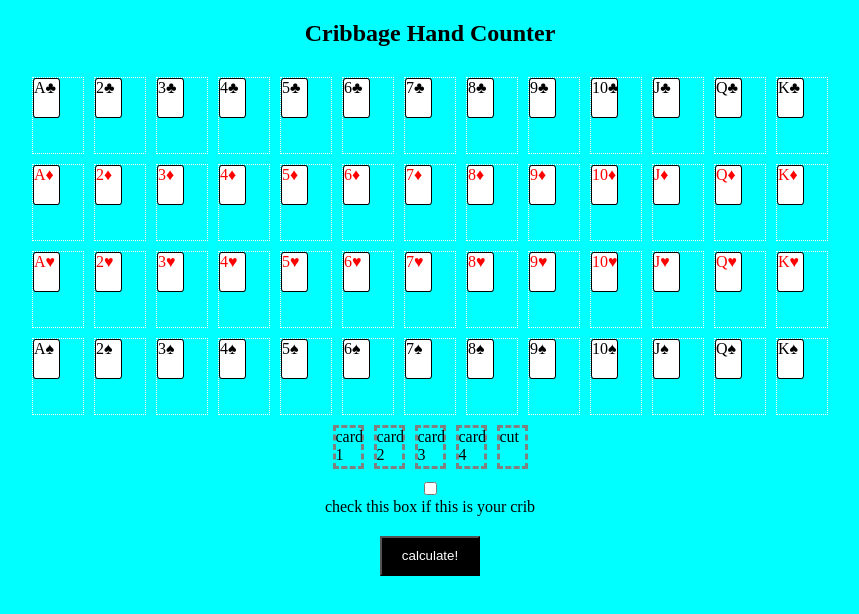
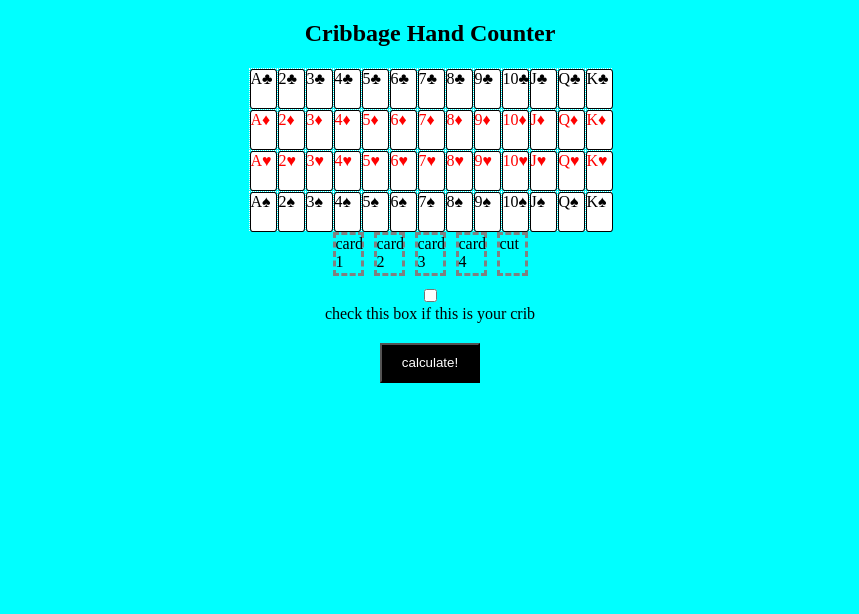
Before and after one commit to dfromm91/dfromm91.github.io, a plain HTML site: page index.html in a window 1280 px wide. Shown: the whole page, without its empty margins (210-1069 px from the left). Drawn offline with Linux system fonts and the light colour scheme.

Commit message:
Update style.css

```diff
--- a/style.css
+++ b/style.css
@@ -13,8 +13,8 @@ p{
 .cardContainer{
     display: grid;
     grid-template-columns: repeat(13,1fr);
-    gap: 10px;
-    margin: 10px;
+    gap: 1px;
+    margin: 1px;
 }
 
 .card{
@@ -59,8 +59,8 @@ p{
 }
 .containerSlot{
     border: 1px dotted white;
-    width: 50px;
-    height:75px;
+    width: 25px;
+    height: 38px;
 }
 .occupied{
     border:1px solid white;
```
